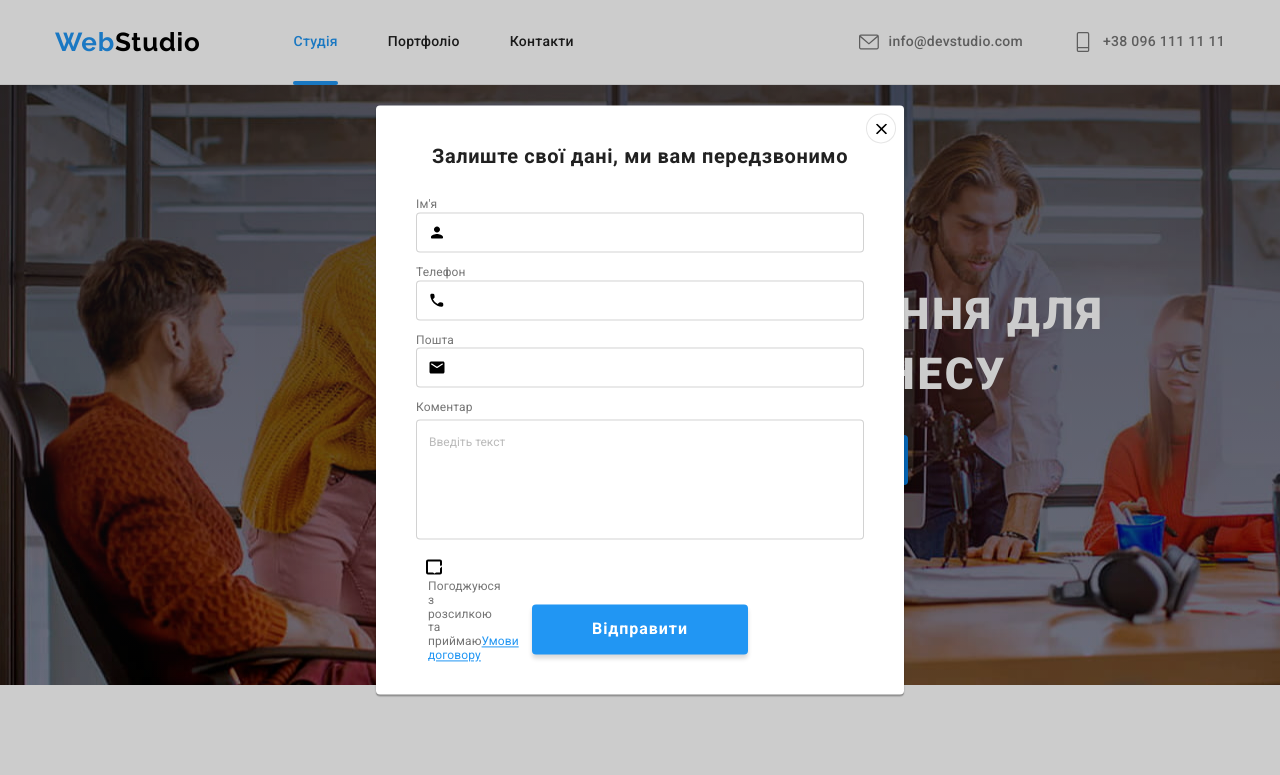
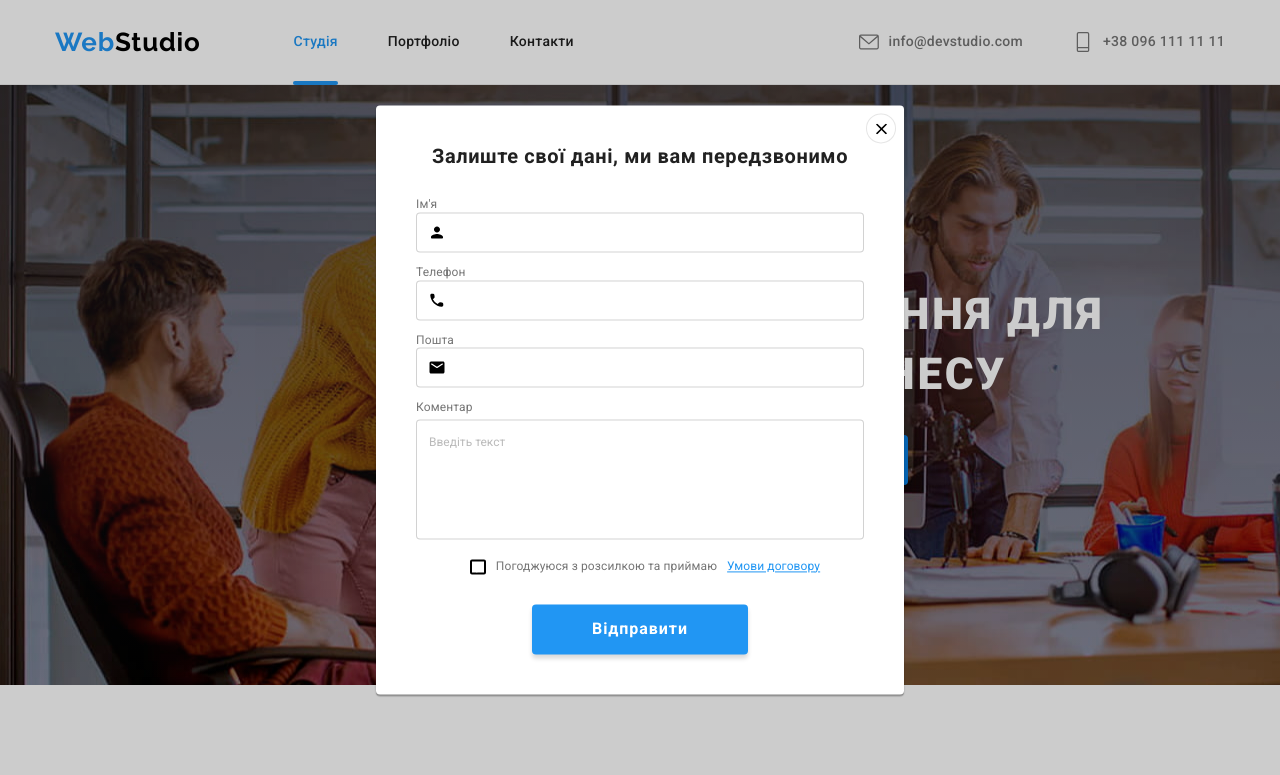
Before and after one commit to Cocobbee/goit-markup-hw-06, a plain HTML site: page index.html in a window 1280 px wide. Both pictures are taken after a click on the button "Замовити послугу". Shown: the top 775 px of the page. Drawn offline with nearby package versions, Linux system fonts and the light colour scheme.

Commit message:
updates 6

```diff
--- a/css/styles.css
+++ b/css/styles.css
@@ -23,6 +23,10 @@ body {
     letter-spacing: 0.03em;
     color: var(--main-text-color);
     background-color: var(--regular-white);
+}
+
+body.modal-open {
+    overflow: hidden;
 }
 
 h1,
@@ -783,8 +787,6 @@ img {
     align-items: center;
     padding-top: 0px;
     width: 216px;
-    /* padding: 10px; */
-
     font-family: inherit;
     cursor: pointer;
     font-weight: 700;
@@ -803,9 +805,6 @@ img {
 .btn-suscribe:hover,
 .btn-suscribe:focus {
     background-color: var(--dark-sky);
-}
-
-.suscribe-icon {
 }
 
 /* Modal window */
@@ -935,7 +934,7 @@ img {
     border-color: var(--sky);
 }
 
-.modal-info-box:focus + .modal-icon {
+.modal-info-box:focus+.modal-icon {
     fill: var(--sky);
 }
 
@@ -960,6 +959,7 @@ img {
 
 .permission {
     display: flex;
+    justify-content: center;
     align-items: center;
     gap: 10px;
 }
@@ -982,6 +982,7 @@ img {
 }
 
 .customer-checkbox {
+    display: flex;
     width: 16px;
     height: 15px;
     border: solid 2px black;
@@ -989,9 +990,13 @@ img {
     fill: transparent;
 }
 
-.checkbox:checked + .customer-checkbox {
+.checkbox:checked+.customer-checkbox {
     border: none;
     fill: var(--sky);
+}
+
+.checkbox:focus+.customer-checkbox {
+    border-color: var(--sky);
 }
 
 .submit-btn {
--- a/index.html
+++ b/index.html
@@ -368,8 +368,8 @@
           <button class="btn-suscribe" type="submit">
             Підписатися
             <svg class="suscribe-icon" width="24" height="24">
-                <use href="./images/sprite.svg#icon-send"></use>
-              </svg>
+              <use href="./images/sprite.svg#icon-send"></use>
+            </svg>
           </button>
         </form>
       </div>
@@ -412,8 +412,8 @@
           <label class="permission" for="permission"><input class="checkbox" type="checkbox" name="permission"
               id="permission" /><span class="customer-checkbox"><svg width="16" height="15">
                 <use href="./images/sprite.svg#icon-check"></use>
-              </svg>Погоджуюся з
-              розсилкою та приймаю<a class="permission-link" href="#">Умови договору</a></span></label>
+              </svg></span>Погоджуюся з
+            розсилкою та приймаю<a class="permission-link" href="#">Умови договору</a></label>
         </div>
         <button class="submit-btn" type="submit">Відправити</button>
       </form>
--- a/js/modal.js
+++ b/js/modal.js
@@ -10,5 +10,6 @@
 
     function toggleModal() {
         refs.modal.classList.toggle('is-hidden');
+        document.body.classList.toggle("modal-open");
     }
 })();
```
Also changed, not shown: portfolio.html (+10 -6 lines).
